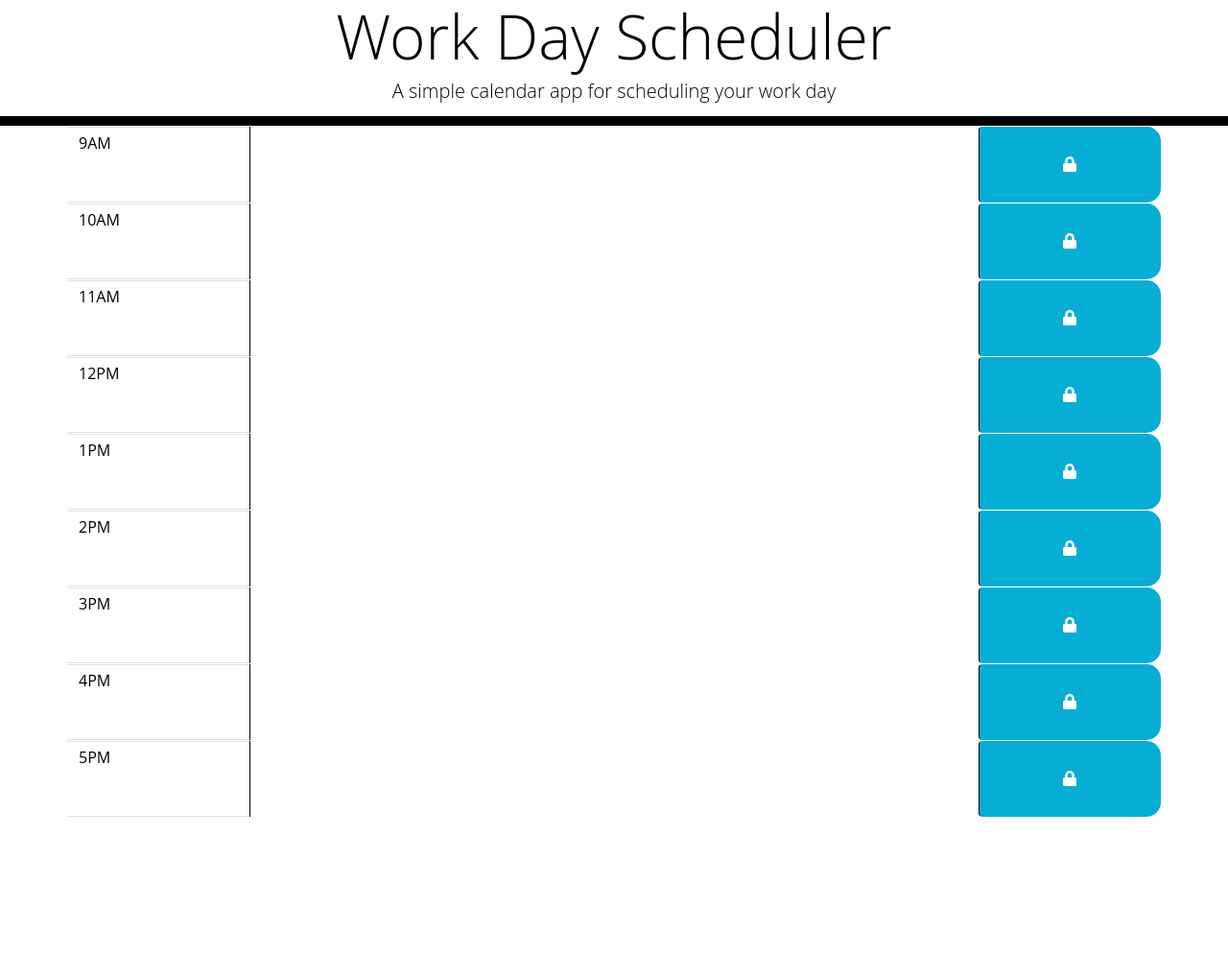
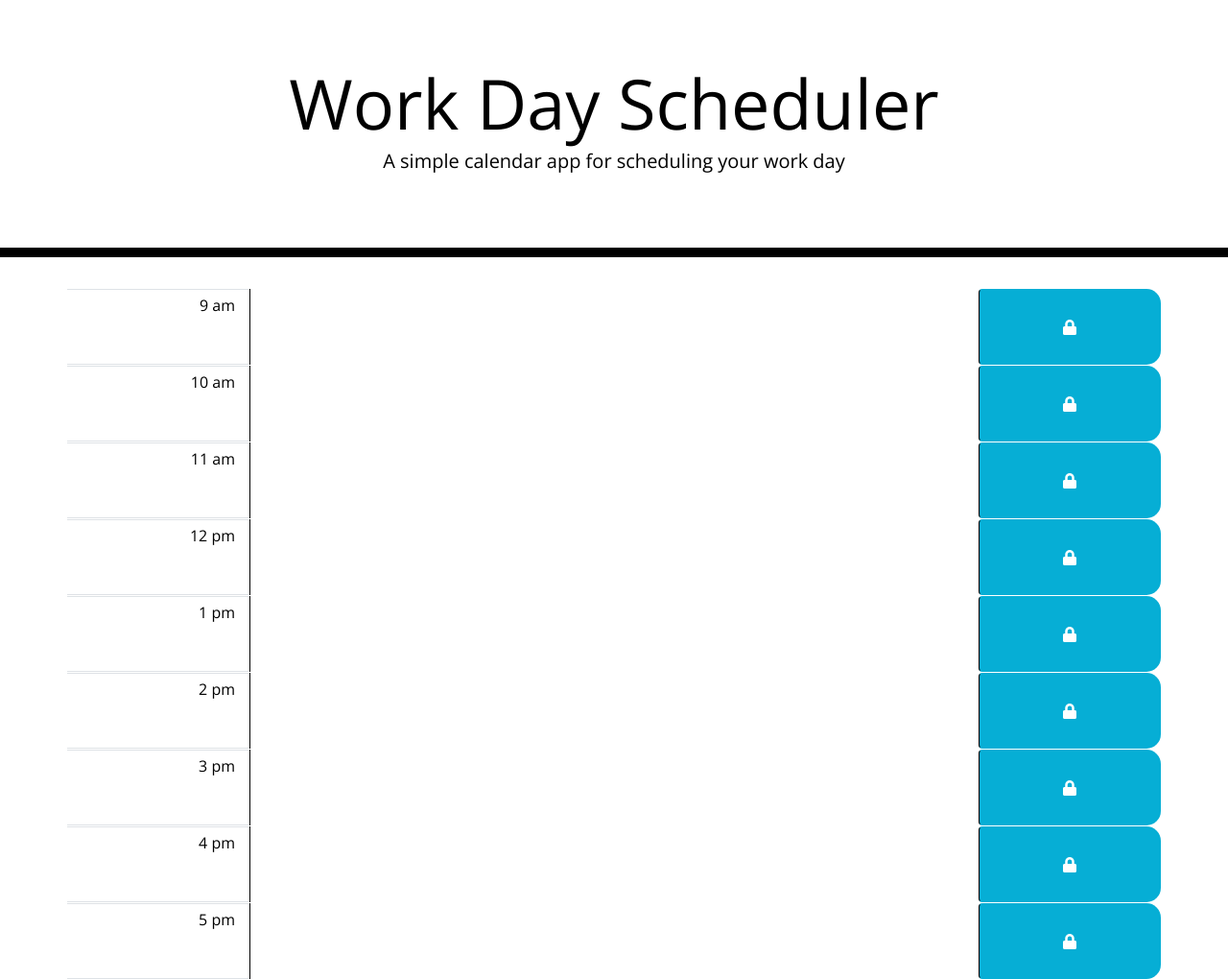
Before and after one commit to Musadaq23/Daily-Planner, a plain HTML site: page index.html in a window 1280 px wide. Shown: the whole page at 96% size. Before the commit the page ends 851 px from the top, so only its background shows below. Drawn offline with nearby package versions, Linux system fonts and the light colour scheme; files that its build step writes are made by us from their sources.

Commit message:
made changes to files

```diff
--- a/index.html
+++ b/index.html
@@ -1,99 +1,75 @@
 <!DOCTYPE html>
 <html lang="en">
+
 <head>
   <meta charset="UTF-8" />
   <meta name="viewport" content="width=device-width, initial-scale=1.0" />
   <meta http-equiv="X-UA-Compatible" content="ie=edge" />
-    <link
-      href="https://cdn.jsdelivr.net/npm/bootstrap@5.1.3/dist/css/bootstrap.min.css"
-      rel="stylesheet"
-      integrity="sha384-1BmE4kWBq78iYhFldvKuhfTAU6auU8tT94WrHftjDbrCEXSU1oBoqyl2QvZ6jIW3"
-      crossorigin="anonymous"
-    />
-    <link
-      rel="stylesheet"
-      href="https://use.fontawesome.com/releases/v5.8.1/css/all.css"
-      integrity="sha384-50oBUHEmvpQ+1lW4y57PTFmhCaXp0ML5d60M1M7uH2+nqUivzIebhndOJK28anvf"
-      crossorigin="anonymous"
-    />
-    <link
-      href="https://fonts.googleapis.com/css2?family=Fira+Sans:wght@400;700&display=swap"
-      rel="stylesheet"
-    />
-    <link rel="stylesheet" href="style.css" />
+  <link rel="stylesheet" href="https://stackpath.bootstrapcdn.com/bootstrap/4.3.1/css/bootstrap.min.css" />
+  <link rel="stylesheet" href="https://use.fontawesome.com/releases/v5.8.1/css/all.css"
+    integrity="sha384-50oBUHEmvpQ+1lW4y57PTFmhCaXp0ML5d60M1M7uH2+nqUivzIebhndOJK28anvf" crossorigin="anonymous" />
+  <link href="https://fonts.googleapis.com/css?family=Open+Sans&display=swap" rel="stylesheet" />
+  <link rel="stylesheet" href="assets/css/style.css" />
   <title>Work Day Scheduler</title>
 </head>
 
 <body>
-    <header class="Display">
+  <header class="jumbotron">
     <h1 class="display-3">Work Day Scheduler</h1>
     <p class="lead">A simple calendar app for scheduling your work day</p>
     <p id="currentDay" class="lead"></p>
   </header>
-
   <div class="container">
     <div class="row">
-        <div class="col-md-2 text-right border-top border-bottom pt-2 hour">9AM</div>
-        <textarea class="col-md-8 " id="9"> </textarea>
+      <div class="col-md-2 text-right border-top border-bottom pt-2 hour">9 am</div>
+      <textarea class="col-md-8" id="9"></textarea>
       <button type="button" id="9" class="col-md-2 btn saveBtn fas fa-lock"></button>
     </div>
-
     <div class="row">
-        <div class="col-md-2 text-right border-top border-bottom pt-2 hour">10AM</div>
-        <textarea class="col-md-8 " id="10"> </textarea>
+      <div class="col-md-2 text-right border-top border-bottom pt-2 hour">10 am</div>
+      <textarea class="col-md-8" id="10"></textarea>
       <button type="button" id="10" class="col-md-2 btn saveBtn fas fa-lock"></button>
     </div>
-
     <div class="row">
-        <div class="col-md-2 text-right border-top border-bottom pt-2 hour">11AM</div>
-        <textarea class="col-md-8 " id="11"> </textarea>
+      <div class="col-md-2 text-right border-top border-bottom pt-2 hour">11 am</div>
+      <textarea class="col-md-8" id="11"></textarea>
       <button type="button" id="11" class="col-md-2 btn saveBtn fas fa-lock"></button>
     </div>
-
     <div class="row">
-        <div class="col-md-2 text-right border-top border-bottom pt-2 hour">12PM</div>
-        <textarea class="col-md-8 " id="12"> </textarea>
+      <div class="col-md-2 text-right border-top border-bottom pt-2 hour">12 pm</div>
+      <textarea class="col-md-8" id="12"></textarea>
       <button type="button" id="12" class="col-md-2 btn saveBtn fas fa-lock"></button>
     </div>
-
     <div class="row">
-        <div class="col-md-2 text-right border-top border-bottom pt-2 hour">1PM</div>
-        <textarea class="col-md-8 " id="13"> </textarea>
+      <div class="col-md-2 text-right border-top border-bottom pt-2 hour">1 pm</div>
+      <textarea class="col-md-8" id="13"></textarea>
       <button type="button" id="13" class="col-md-2 btn saveBtn fas fa-lock"></button>
     </div>
-
     <div class="row">
-        <div class="col-md-2 text-right border-top border-bottom pt-2 hour">2PM</div>
-        <textarea class="col-md-8 " id="14"> </textarea>
+      <div class="col-md-2 text-right border-top border-bottom pt-2 hour">2 pm</div>
+      <textarea class="col-md-8" id="14"></textarea>
       <button type="button" id="14" class="col-md-2 btn saveBtn fas fa-lock"></button>
     </div>
-
     <div class="row">
-        <div class="col-md-2 text-right border-top border-bottom pt-2 hour">3PM</div>
-        <textarea class="col-md-8 " id="15"> </textarea>
+      <div class="col-md-2 text-right border-top border-bottom pt-2 hour">3 pm</div>
+      <textarea class="col-md-8" id="15"></textarea>
       <button type="button" id="15" class="col-md-2 btn saveBtn fas fa-lock"></button>
     </div>
-
     <div class="row">
-        <div class="col-md-2 text-right border-top border-bottom pt-2 hour">4PM</div>
-        <textarea class="col-md-8 " id="16"> </textarea>
+      <div class="col-md-2 text-right border-top border-bottom pt-2 hour">4 pm</div>
+      <textarea class="col-md-8" id="16"></textarea>
       <button type="button" id="16" class="col-md-2 btn saveBtn fas fa-lock"></button>
     </div>
-
     <div class="row">
-        <div class="col-md-2 text-right border-top border-bottom pt-2 hour">5PM</div>
-        <textarea class="col-md-8 " id="17"> </textarea>
+      <div class="col-md-2 text-right border-top border-bottom pt-2 hour">5 pm</div>
+      <textarea class="col-md-8" id="17"></textarea>
       <button type="button" id="17" class="col-md-2 btn saveBtn fas fa-lock"></button>
     </div>
-
-
   </div>
 
-    <script src="https://cdnjs.cloudflare.com/ajax/libs/jquery/3.2.1/jquery.min.js"></script>
-    <script src="https://cdn.jsdelivr.net/npm/dayjs@1.11.3/dayjs.min.js"
-    integrity="sha256-iu/zLUB+QgISXBLCW/mcDi/rnf4m4uEDO0wauy76x7U="
-    crossorigin="anonymous"></script>
+  <script src="https://code.jquery.com/jquery-3.4.1.min.js"></script>
+  <script src="https://cdnjs.cloudflare.com/ajax/libs/moment.js/2.24.0/moment.min.js"></script>
+  <script src="assets/javascript/script.js"></script>
+</body>
 
-    <script src="script.js"></script>
-  </body>
 </html>
--- a/style.css
+++ b/style.css
@@ -4,7 +4,7 @@ body {
   line-height: 1;
 }
 
-textarea {
+textarea{
   background: transparent;
   border: none;
   resize: none;
@@ -13,7 +13,7 @@ textarea {
   padding: 10px;
 }
 
-.Display {
+.jumbotron {
   text-align: center;
   background-color: transparent;
   color: black;
@@ -21,19 +21,19 @@ textarea {
   border-bottom: 10px solid black;
 }
 
-.description {
+.description{
   white-space: pre-wrap;
 }
 
-.time-block {
+.time-block{
+  text-align: center;
   border-radius: 15px;
-  text-align: center;
 }
 
 .row {
-  border-top: 1px solid white;
   white-space: pre-wrap;
   height: 80px;
+  border-top: 1px solid white;;
 }
 
 .hour {
@@ -61,11 +61,11 @@ textarea {
   border-left: 1px solid black;
   border-top-right-radius: 15px;
   border-bottom-right-radius: 15px;
-  background-color: #06aed5;
+  background-color: #06AED5;
   color: white;
 }
 
 .saveBtn i:hover {
   font-size: 20px;
-  transition: all 0.3s ease-in-out;
+  transition: all .3s ease-in-out;
 }
```
Lines whose indentation alone changed are shown as unchanged.
